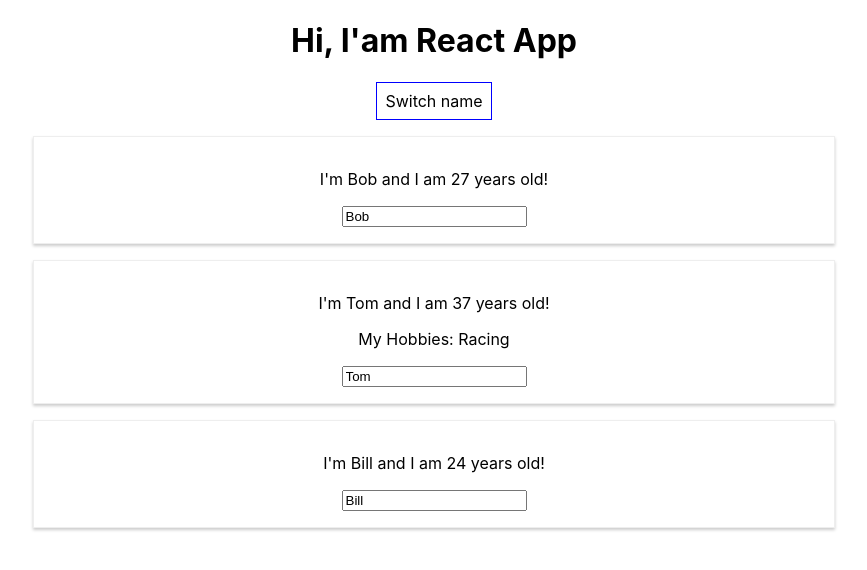
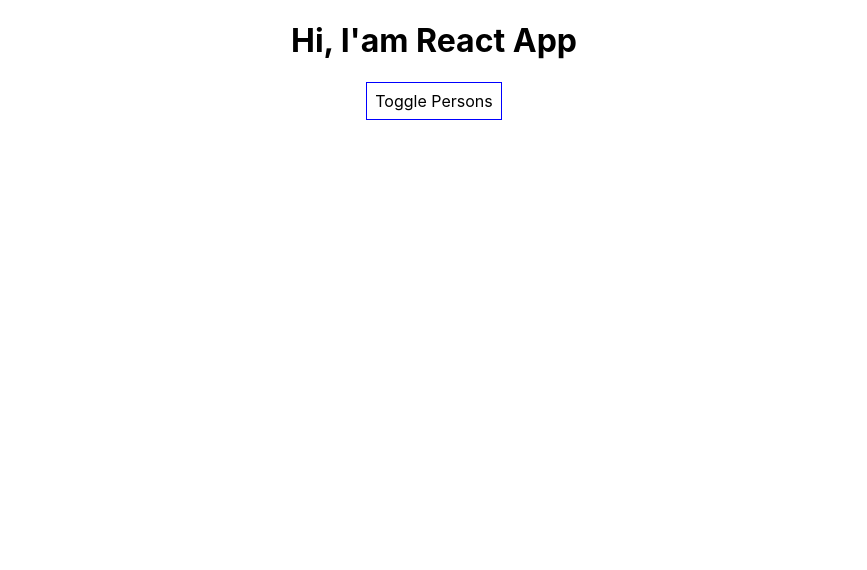
Before and after one commit to robmelfi/react-foundations, a React (Create React App) app: page / in a window 1280 px wide. Shown: the top 570 px of the page, without its empty margins (206-1073 px from the left). Built offline with nearby package versions, Linux system fonts and the light colour scheme.

Commit message:
Handling dynamic content

```diff
--- a/src/App.js
+++ b/src/App.js
@@ -9,7 +9,8 @@
             { name: 'Bob', age: 27 },
             { name: 'Tom', age: 37 },
             { name: 'Bill', age: 24 }
-        ]
+        ],
+        showPersons: false
     };
 
     switchNameHandler = (newName) => {
@@ -34,6 +35,12 @@
         });
     };
 
+    togglePersonsHandler = () => {
+        this.setState({
+           showPersons: !this.state.showPersons
+        });
+    };
+
     render() {
 
         const style = {
@@ -44,12 +51,11 @@
             cursor: 'pointer'
         };
 
-        return (
-            <div className="App">
-                <h1>Hi, I'am React App</h1>
-                <button
-                    style={style}
-                    onClick={() => this.switchNameHandler('Bobby')}>Switch name</button>
+        let persons = null;
+
+        if (this.state.showPersons) {
+            persons =
+                <div>
                     <Person
                         name={this.state.persons[0].name}
                         age={this.state.persons[0].age} />
@@ -62,6 +68,17 @@
                         name={this.state.persons[2].name}
                         age={this.state.persons[2].age} />
                 </div>
+        }
+
+
+        return (
+            <div className="App">
+                <h1>Hi, I'am React App</h1>
+                <button
+                    style={style}
+                    onClick={this.togglePersonsHandler}>Toggle Persons</button>
+                {persons}
+          </div>
         );
     }
 }
```
Also changed, not shown: 1 other file (tests, documents, lock files or other folders). Lines whose indentation alone changed are shown as unchanged.
